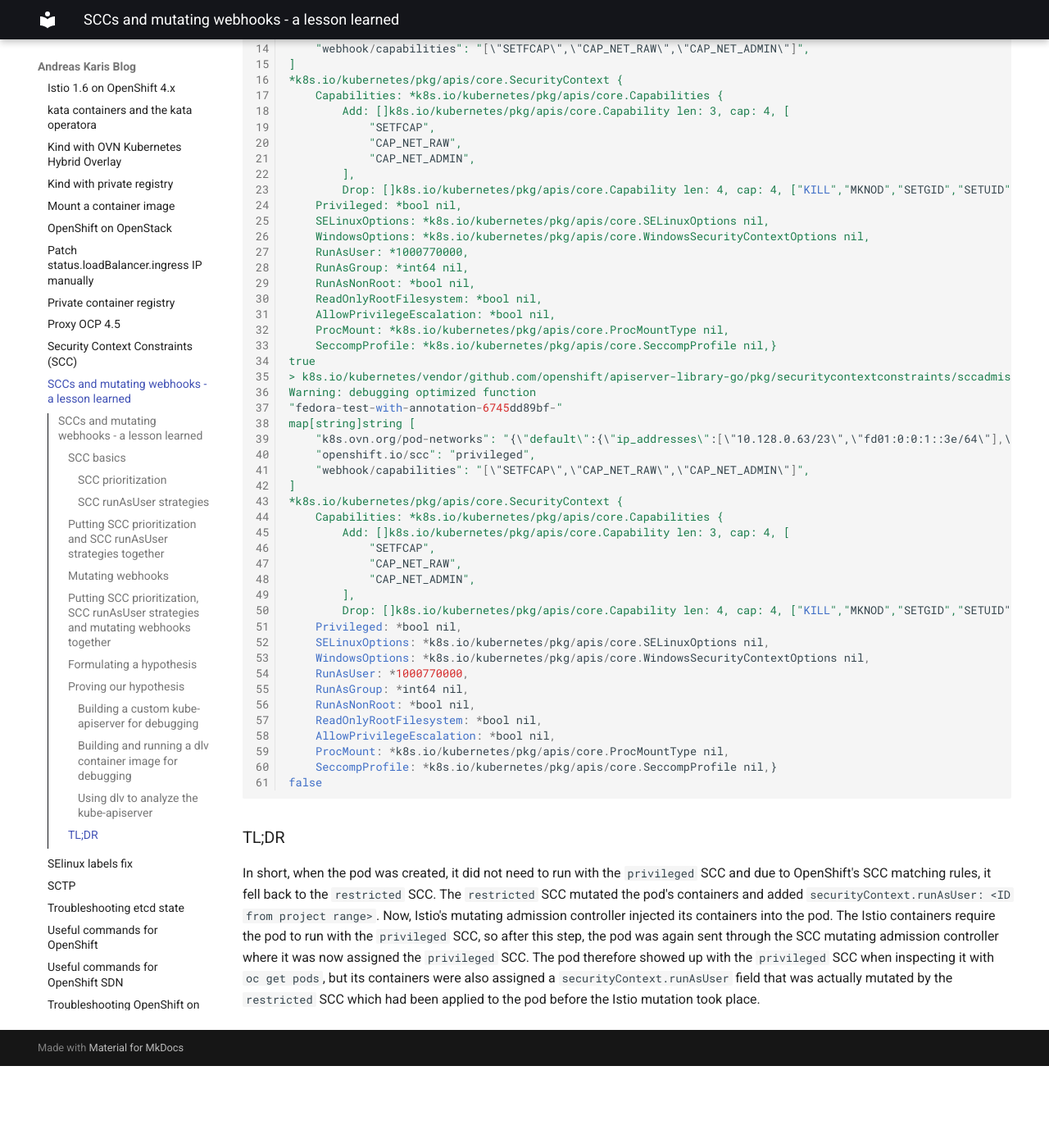
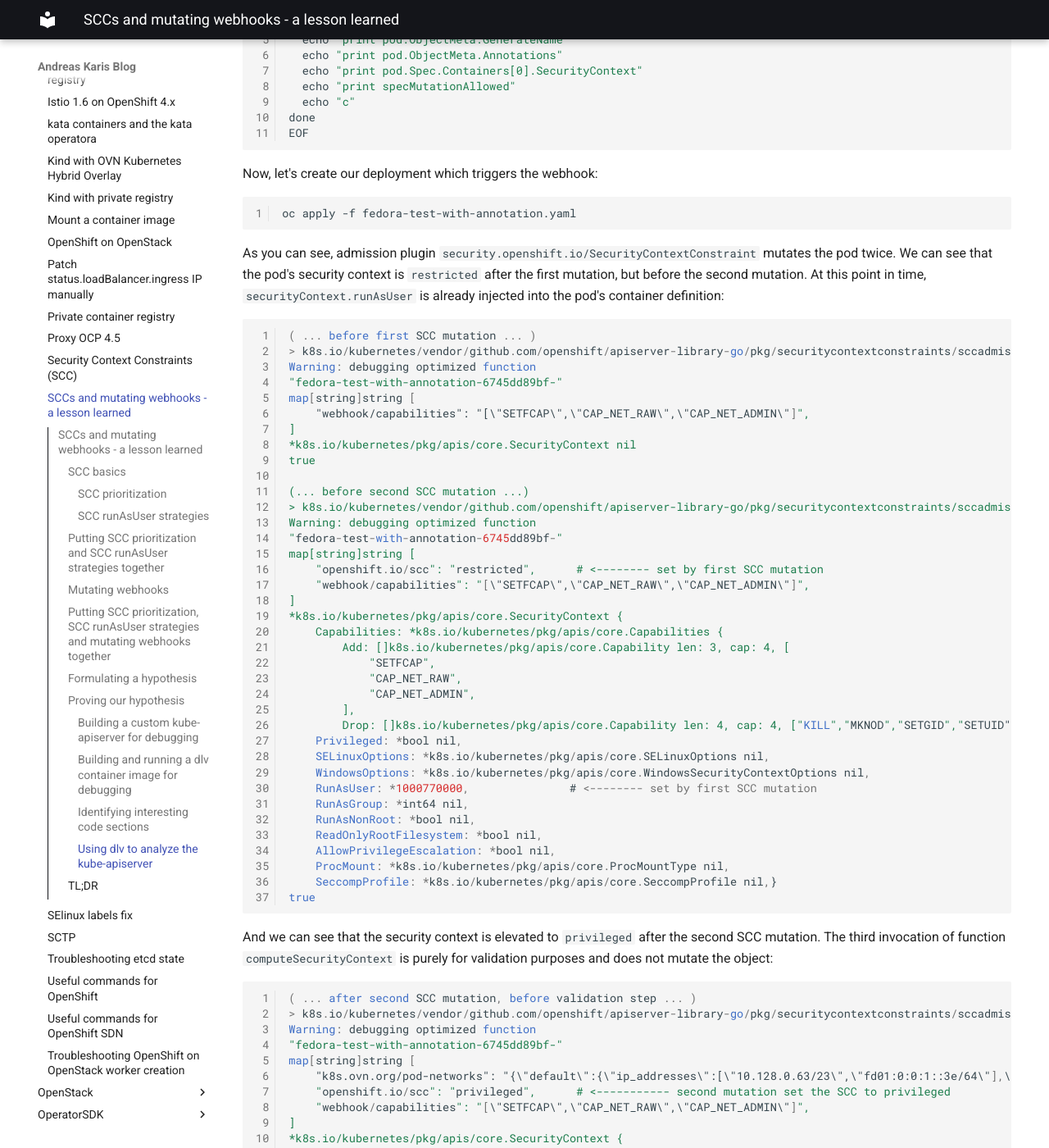
Before and after one commit to andreaskaris/blog, an MkDocs documentation site: the page built from docs/openshift/openshift-scc-with-mutating-webhooks.md, in a window 1280 px wide and 1400 px high, scrolled down 11865 px. Shown: the whole window at 82% size. Built offline with MkDocs 1.6.1 and Material for MkDocs 9.7.7, drawn with Linux system fonts in a browser that asks for light colours; before the commit the page ends 13165 px from its top, so only the background shows below that; some of the changed text lies outside the part shown.

Commit message:
improve scc

```diff
--- a/docs/openshift/openshift-scc-with-mutating-webhooks.md
+++ b/docs/openshift/openshift-scc-with-mutating-webhooks.md
@@ -447,17 +447,17 @@
 `kube-apiserver`, as the logs are too coarse even with `TraceAll` enabled.
 
 Instead, we will build a custom OpenShift `kube-apiserver` with debug flags enabled and deploy it in a test cluster.
-We will then use delve to analyze the `kube-apiserver` process.
+We will then use the delve (`dlv`) debugger to analyze the `kube-apiserver` process.
 
 #### Building a custom kube-apiserver for debugging
 
-We must clone [https://github.com/openshift/kubernetes](https://github.com/openshift/kubernetes).
-We then checkout the target branch, in this case OpenShift 4.10:
+First, we must clone [https://github.com/openshift/kubernetes](https://github.com/openshift/kubernetes).
+We then checkout the target branch of our cluster, in this case OpenShift 4.10:
 ~~~
 git checkout origin/release-4.10 -b debug-4.10
 ~~~
 
-We then modify the `Dockerfile` and instruct it to build an API server with debug flags:
+We then modify the `Dockerfile` and instruct the image build process to build an API server with debug flags enabled:
 ~~~
 $ git diff
 diff --git a/openshift-hack/images/hyperkube/Dockerfile.rhel b/openshift-hack/images/hyperkube/Dockerfile.rhel
@@ -536,13 +536,31 @@
     dlv attach --headless --accept-multiclient --continue --listen ${NODEIP}:12345 $(pidof kube-apiserver)
 ~~~
 
+The above command will start `dlv` in headless mode. It will listen on `${NODEIP}:12345`. In the next step, we will
+connect to the `dlv` headless server with `dlv connect`.
+
+#### Identifying interesting code sections
+
+For the SCC `RUNASUSER` strategies, we are interested in code from the `apiserver-library`.
+
+For example, the `runAsAny` strategy is defined here:
+
+* [https://github.com/openshift/apiserver-library-go/blob/release-4.10/pkg/securitycontextconstraints/user/runasany.go#L22](https://github.com/openshift/apiserver-library-go/blob/release-4.10/pkg/securitycontextconstraints/user/runasany.go#L22)
+
+We can follow up the stack until we get to the `security.openshift.io/SecurityContextConstraint` admission plugin:
+
+* [https://github.com/openshift/apiserver-library-go/blob/release-4.10/pkg/securitycontextconstraints/sccmatching/provider.go#L159](https://github.com/openshift/apiserver-library-go/blob/release-4.10/pkg/securitycontextconstraints/sccmatching/provider.go#L159)
+* [https://github.com/openshift/apiserver-library-go/blob/release-4.10/pkg/securitycontextconstraints/sccmatching/matcher.go#L117](https://github.com/openshift/apiserver-library-go/blob/release-4.10/pkg/securitycontextconstraints/sccmatching/matcher.go#L117)
+* [https://github.com/openshift/apiserver-library-go/blob/release-4.10/pkg/securitycontextconstraints/sccadmission/admission.go#L259](https://github.com/openshift/apiserver-library-go/blob/release-4.10/pkg/securitycontextconstraints/sccadmission/admission.go#L259)
+* [https://github.com/openshift/apiserver-library-go/blob/release-4.10/pkg/securitycontextconstraints/sccadmission/admission.go#L94](https://github.com/openshift/apiserver-library-go/blob/release-4.10/pkg/securitycontextconstraints/sccadmission/admission.go#L94)
+
+The code that interests us most is in `admission.go:94`. Function `computeSecurityContext` is the entrypoint for
+SCC admission and mutation. We will insert a breakpoint here for further analysis.
+
 #### Using dlv to analyze the kube-apiserver
 
-SCC mutations are executed at the following code:
-* [https://github.com/openshift/apiserver-library-go/blob/release-4.10/pkg/securitycontextconstraints/sccadmission/admission.go#L94](https://github.com/openshift/apiserver-library-go/blob/release-4.10/pkg/securitycontextconstraints/sccadmission/admission.go#L94)
-
-Therefore, we can connect to dlv which currently runs in headless mode and set a breakpoint at that location, and print
-the relevant pod variables:
+Next, connect to the headless `dlv` server, set a breakpoint at `admission.go:94`, and print the relevant pod variables
+whenever we get to the breakpoint:
 ~~~
 cat <<'EOF' | /bin/bash | dlv connect --allow-non-terminal-interactive 192.168.18.22:12345
 echo "break pkg/securitycontextconstraints/sccadmission/admission.go:94"
@@ -562,8 +580,11 @@
 oc apply -f fedora-test-with-annotation.yaml
 ~~~
 
-The output proves our theory:
+As you can see, admission plugin `security.openshift.io/SecurityContextConstraint` mutates the pod twice. We can see
+that the pod's security context is `restricted` after the first mutation, but before the second mutation.
+At this point in time, `securityContext.runAsUser` is already injected into the pod's container definition:
 ~~~
+( ... before first SCC mutation ... )
 > k8s.io/kubernetes/vendor/github.com/openshift/apiserver-library-go/pkg/securitycontextconstraints/sccadmission.(*constraint).Admit() /go/src/k8s.io/kubernetes/_output/local/go/src/k8s.io/kubernetes/vendor/github.com/openshift/apiserver-library-go/pkg/securitycontextconstraints/sccadmission/admission.go:94 (hits goroutine(2230542):1 total:14) (PC: 0x3998490)
 Warning: debugging optimized function
 "fedora-test-with-annotation-6745dd89bf-"
@@ -572,11 +593,13 @@
 ]
 *k8s.io/kubernetes/pkg/apis/core.SecurityContext nil
 true
+
+(... before second SCC mutation ...)
 > k8s.io/kubernetes/vendor/github.com/openshift/apiserver-library-go/pkg/securitycontextconstraints/sccadmission.(*constraint).Admit() /go/src/k8s.io/kubernetes/_output/local/go/src/k8s.io/kubernetes/vendor/github.com/openshift/apiserver-library-go/pkg/securitycontextconstraints/sccadmission/admission.go:94 (hits goroutine(2230672):1 total:15) (PC: 0x3998490)
 Warning: debugging optimized function
 "fedora-test-with-annotation-6745dd89bf-"
 map[string]string [
-	"openshift.io/scc": "restricted",
+	"openshift.io/scc": "restricted",      # <-------- set by first SCC mutation
 	"webhook/capabilities": "[\"SETFCAP\",\"CAP_NET_RAW\",\"CAP_NET_ADMIN\"]",
 ]
 *k8s.io/kubernetes/pkg/apis/core.SecurityContext {
@@ -590,7 +613,7 @@
 	Privileged: *bool nil,
 	SELinuxOptions: *k8s.io/kubernetes/pkg/apis/core.SELinuxOptions nil,
 	WindowsOptions: *k8s.io/kubernetes/pkg/apis/core.WindowsSecurityContextOptions nil,
-	RunAsUser: *1000770000,
+	RunAsUser: *1000770000,               # <-------- set by first SCC mutation
 	RunAsGroup: *int64 nil,
 	RunAsNonRoot: *bool nil,
 	ReadOnlyRootFilesystem: *bool nil,
@@ -598,12 +621,19 @@
 	ProcMount: *k8s.io/kubernetes/pkg/apis/core.ProcMountType nil,
 	SeccompProfile: *k8s.io/kubernetes/pkg/apis/core.SeccompProfile nil,}
 true
+~~~
+
+And we can see that the security context is elevated to `privileged` after the second SCC mutation.
+The third invocation of function `computeSecurityContext` is purely for validation purposes and does not mutate the
+object:
+~~~
+( ... after second SCC mutation, before validation step ... )
 > k8s.io/kubernetes/vendor/github.com/openshift/apiserver-library-go/pkg/securitycontextconstraints/sccadmission.(*constraint).Admit() /go/src/k8s.io/kubernetes/_output/local/go/src/k8s.io/kubernetes/vendor/github.com/openshift/apiserver-library-go/pkg/securitycontextconstraints/sccadmission/admission.go:94 (hits goroutine(2232623):1 total:16) (PC: 0x3998490)
 Warning: debugging optimized function
 "fedora-test-with-annotation-6745dd89bf-"
 map[string]string [
 	"k8s.ovn.org/pod-networks": "{\"default\":{\"ip_addresses\":[\"10.128.0.63/23\",\"fd01:0:0:1::3e/64\"],\"mac_address\":\"0a:58:0a:80:00:3f\",\"gateway_ips\":[\"10.128.0.1\",\"fd01:0:0:1::1\"]}}",
-	"openshift.io/scc": "privileged",
+	"openshift.io/scc": "privileged",      # <----------- second mutation set the SCC to privileged
 	"webhook/capabilities": "[\"SETFCAP\",\"CAP_NET_RAW\",\"CAP_NET_ADMIN\"]",
 ]
 *k8s.io/kubernetes/pkg/apis/core.SecurityContext {
```
Also changed, not shown: other parts of docs/openshift/openshift-scc-with-mutating-webhooks.md (+2 -2 lines).
